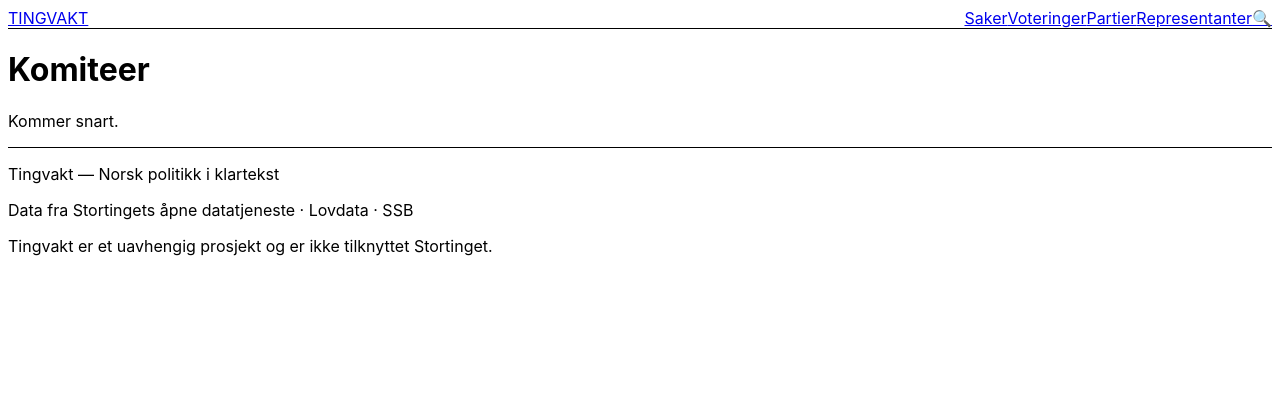
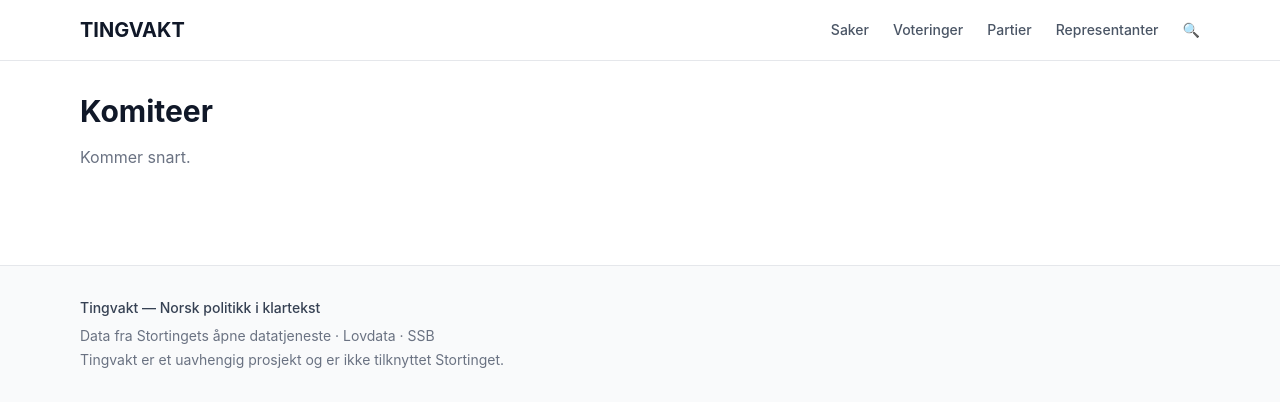
Before and after one commit to Tomasmf-gif/tingvakt, a Next.js app: page /komiteer in a window 1280 px wide. Shown: the top 406 px of the page. Built offline with nearby package versions, Linux system fonts and the light colour scheme.

Commit message:
fix: tailwind v4 postcss plugin + css import syntax

```diff
--- a/app/globals.css
+++ b/app/globals.css
@@ -1,6 +1,4 @@
-@tailwind base;
-@tailwind components;
-@tailwind utilities;
+@import "tailwindcss";
 
 body {
   font-family: 'Inter', -apple-system, BlinkMacSystemFont, 'Segoe UI', sans-serif;
--- a/package.json
+++ b/package.json
@@ -21,6 +21,7 @@
   },
   "homepage": "https://github.com/Tomasmf-gif/tingvakt#readme",
   "dependencies": {
+    "@tailwindcss/postcss": "^4.2.2",
     "@types/node": "^25.5.0",
     "@types/react": "^19.2.14",
     "autoprefixer": "^10.4.27",
--- a/postcss.config.js
+++ b/postcss.config.js
@@ -1 +1 @@
-module.exports = { plugins: { tailwindcss: {}, autoprefixer: {} } }
+module.exports = { plugins: { '@tailwindcss/postcss': {} } }
```
Also changed, not shown: 1 other file (tests, documents, lock files or other folders).
